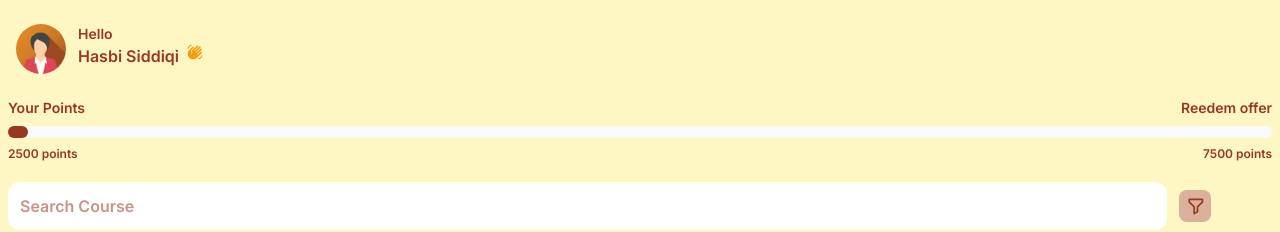
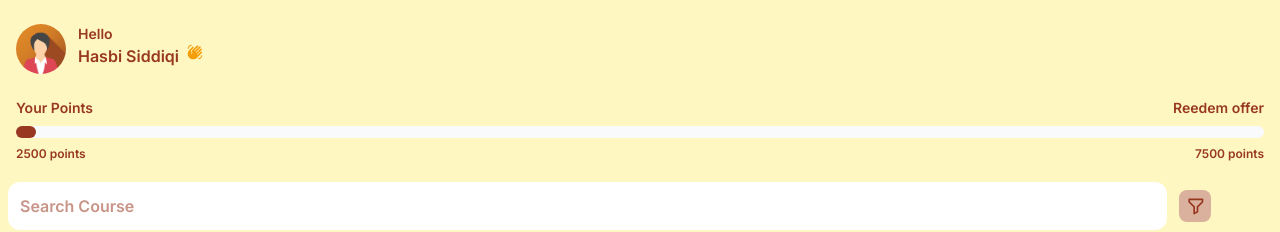
Before and after one commit to hsbysddq/folklorism, a Next.js app: page / in a window 1280 px wide. Shown: the top 232 px of the page. Built offline with nearby package versions, Linux system fonts and the light colour scheme.

Commit message:
Edit progress point

```diff
--- a/app/components/ProgressPoint.tsx
+++ b/app/components/ProgressPoint.tsx
@@ -2,7 +2,7 @@ import React from "react"
 
 const ProgressPoint = () => {
   return (
-    <div>
+    <div className="mx-2">
       <div className="flex justify-between text-sm font-semibold pb-2 text-[#983820]">
         <p>Your Points</p>
         <p>Reedem offer</p>
```
